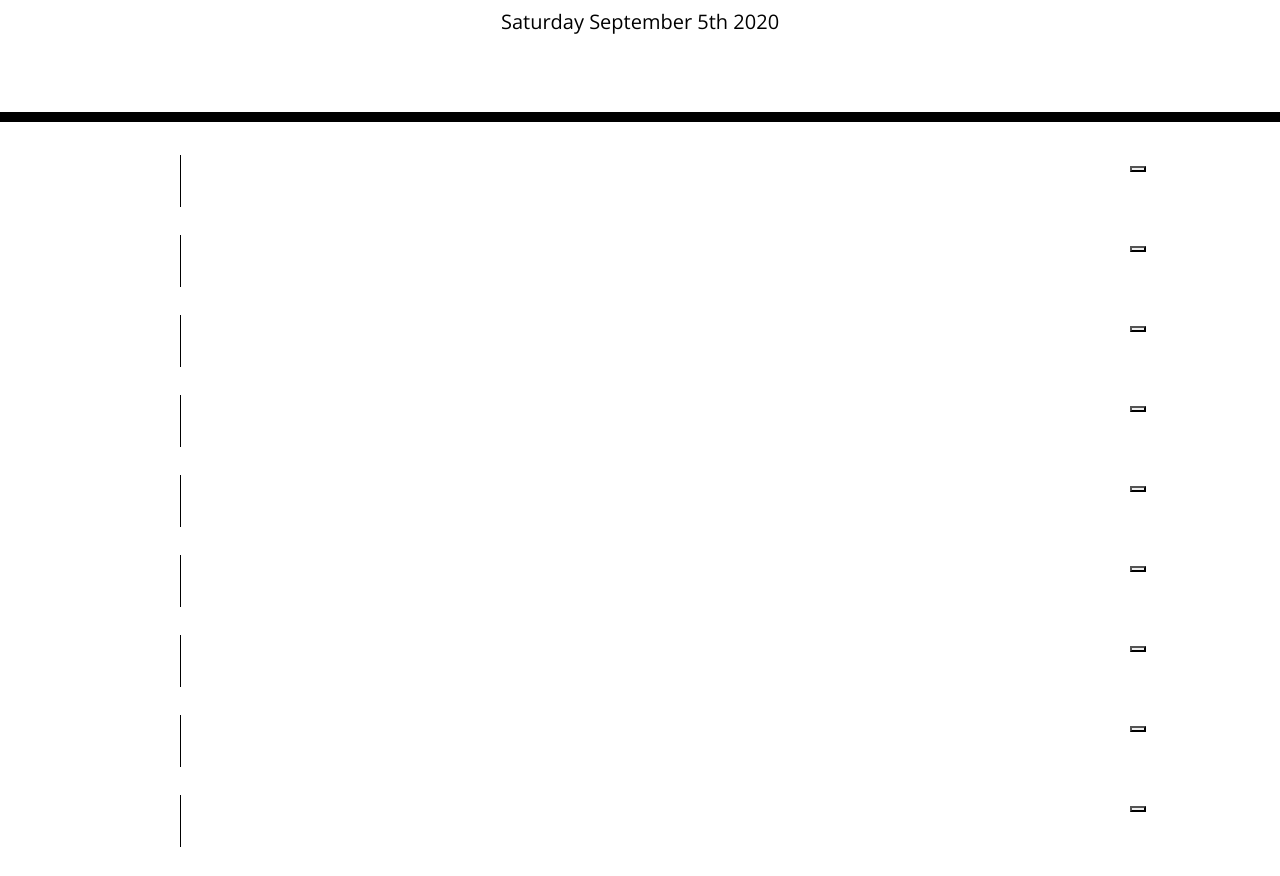
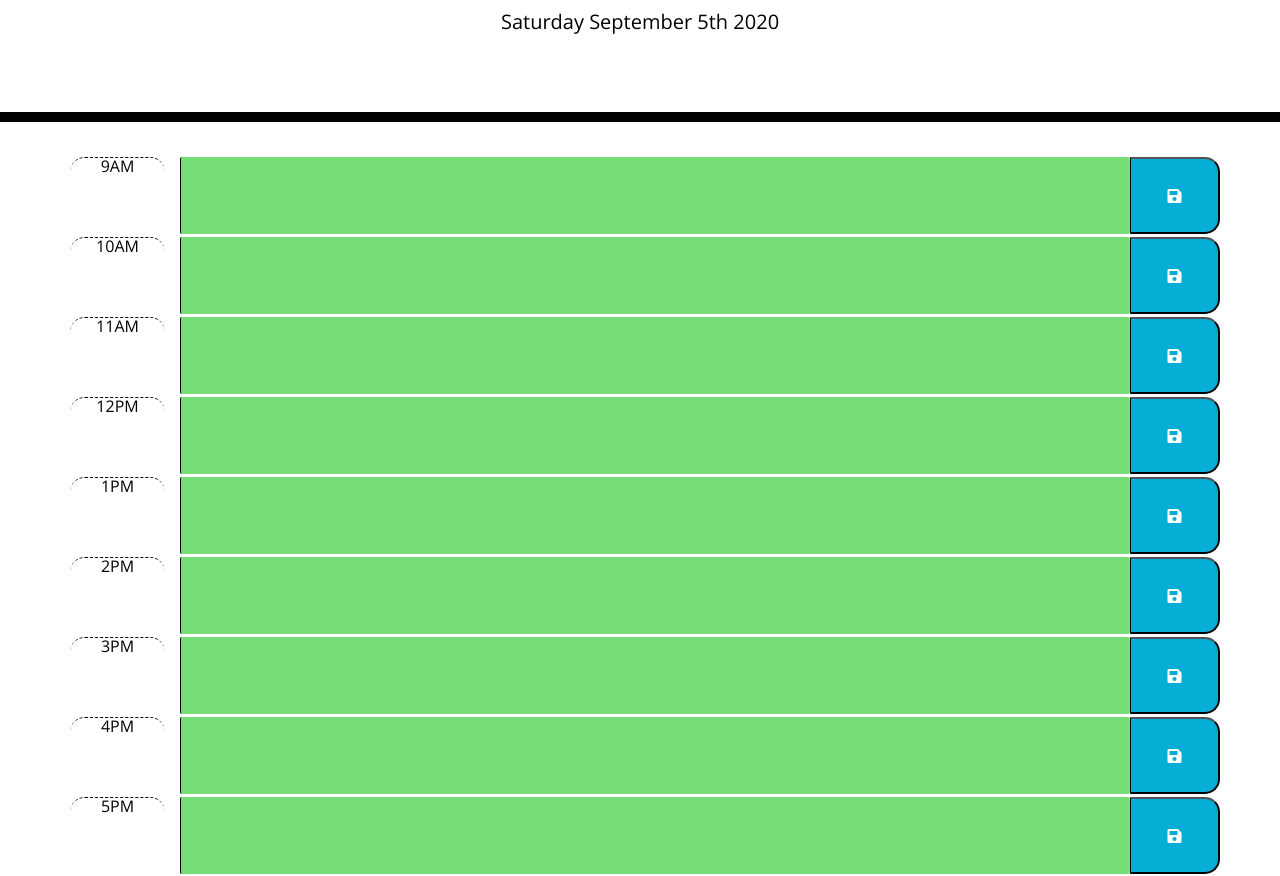
Before and after one commit to Skoggy/Work-Day-Scheduler, a plain HTML site: page index.html in a window 1280 px wide. Shown: the part 182-1058 px from the top of the page. Drawn offline with nearby package versions, Linux system fonts and the light colour scheme.

Commit message:
html updated, color changing based on time almost worked out, localhost storage being worked on

```diff
--- a/index.html
+++ b/index.html
@@ -32,49 +32,49 @@
     <div class="container">
       <!-- Timeblocks go here -->
       <div class="row">
-        <div class="col-1 time-block"></div>
-        <div class="col-10 text-area"><textarea></textarea></div>
-        <div class="col-1 save-button"><button class="save-button"></button></div>
+        <div class="col-md-1 time-block hour"><p>9AM</p></div>
+        <div class="col-md-10"><textarea class = "text-area future" id="9"></textarea></div>
+        <div class="col-md-1 save-button"><button class="saveBtn"><i class="fas fa-save"></i></button></div>
       </div>
       <div class="row">
-        <div class="col-1 time-block"></div>
-        <div class="col-10 text-area"><textarea></textarea></div>
-        <div class="col-1 save-button"><button class="save-button"></button></div>
+        <div class="col-md-1 time-block hour"><p>10AM</p></div>
+        <div class="col-md-10"><textarea class= "text-area future" id="10"></textarea></div>
+        <div class="col-md-1 save-button"><button class="saveBtn"><i class="fas fa-save"></i></button></div>
       </div>
       <div class="row">
-        <div class="col-1 time-block"></div>
-        <div class="col-10 text-area"><textarea></textarea></div>
-        <div class="col-1 save-button"><button class="save-button"></button></div>
+        <div class="col-md-1 time-block hour"><p>11AM</p></div>
+        <div class="col-md-10"><textarea class = "text-area future" id="11"></textarea></div>
+        <div class="col-md-1 save-button"><button class="saveBtn"><i class="fas fa-save"></i></button></div>
       </div>
       <div class="row">
-        <div class="col-1 time-block"></div>
-        <div class="col-10 text-area"><textarea></textarea></div>
-        <div class="col-1 save-button"><button class="save-button"></button></div>
+        <div class="col-md-1 time-block hour"><p>12PM</p></div>
+        <div class="col-md-10"><textarea class = "text-area future" id="12"></textarea></div>
+        <div class="col-md-1 save-button"><button class="saveBtn"><i class="fas fa-save"></i></button></div>
       </div>
       <div class="row">
-        <div class="col-1 time-block"></div>
-        <div class="col-10 text-area"><textarea></textarea></div>
-        <div class="col-1 save-button"><button class="save-button"></button></div>
+        <div class="col-md-1 time-block hour"><p>1PM</p></div>
+        <div class="col-md-10"><textarea class = "text-area future" id="13"></textarea></div>
+        <div class="col-md-1 save-button"><button class="saveBtn"><i class="fas fa-save"></i></button></div>
       </div>
       <div class="row">
-        <div class="col-1 time-block"></div>
-        <div class="col-10 text-area"><textarea></textarea></div>
-        <div class="col-1 save-button"><button class="save-button"></button></div>
+        <div class="col-md-1 time-block hour"><p>2PM</p></div>
+        <div class="col-md-10"><textarea class = "text-area future" id="14"></textarea></div>
+        <div class="col-md-1 save-button"><button class="saveBtn"><i class="fas fa-save"></i></button></div>
       </div>
       <div class="row">
-        <div class="col-1 time-block"></div>
-        <div class="col-10 text-area"><textarea></textarea></div>
-        <div class="col-1 save-button"><button class="save-button"></button></div>
+        <div class="col-md-1 time-block hour"><p>3PM</p></div>
+        <div class="col-md-10"><textarea class = "text-area future" id="15"></textarea></div>
+        <div class="col-md-1 save-button"><button class="saveBtn"><i class="fas fa-save"></i></button></div>
       </div>
       <div class="row">
-        <div class="col-1 time-block"></div>
-        <div class="col-10 text-area"><textarea></textarea></div>
-        <div class="col-1 save-button"><button class="save-button"></button></div>
+        <div class="col-md-1 time-block hour"><p>4PM</p></div>
+        <div class="col-md-10"><textarea class = "text-area future" id="16"></textarea></div>
+        <div class="col-md-1 save-button"><button class="saveBtn"><i class="fas fa-save"></i></button></div>
       </div>
       <div class="row">
-        <div class="col-1 time-block"></div>
-        <div class="col-10 text-area"><textarea></textarea></div>
-        <div class="col-1 save-button"><button class="save-button"></button></div>
+        <div class="col-md-1 time-block hour"><p>5PM</p></div>
+        <div class="col-md-10"><textarea class = "text-area future" id="17"></textarea></div>
+        <div class="col-md-1 save-button"><button class="saveBtn"><i class="fas fa-save"></i></button></div>
       </div>
 
     </div>
--- a/script.js
+++ b/script.js
@@ -1,3 +1,54 @@
-console.log(moment().calendar());
+$(document).ready(function () {
 
-$("#currentDay").text(moment().format("dddd MMMM Do YYYY"));
+
+
+    //console.log(moment().calendar());
+    //Sets current year, month and day of the week.
+    $("#currentDay").text(moment().format("dddd MMMM Do YYYY"));
+
+    window.addEventListener("load", displayPlan)
+
+
+    function displayPlan() {
+    var planner = localStorage.getItem('dayPlanner')
+    $(".text-area").text() = planner
+    }
+
+    const textAreas = $(".text-area");
+    let currentHour = parseInt(moment().format('H'));
+
+    Array.from(textAreas).forEach(textArea => {
+        let textAreaIdString = textArea.id,
+            tAHour;
+
+        if (textAreaIdString) {
+            tAHour = parseInt(textAreaIdString);
+
+        }
+        if (tAHour) {
+            // Compares row id to current hour and sets color accordingly
+            if (currentHour === tAHour) {
+                textAreas.attr('class', 'present');
+            } else if ((currentHour < tAHour) && (currentHour > tAHour - 6)) {
+                textAreas.attr('class', 'future');
+            } else if ((currentHour > tAHour) && (currentHour < tAHour + 6)) {
+                textAreas.attr('class', 'past');
+
+
+            }
+
+        }
+    })
+
+    $(".saveBtn").on('click', saveText)
+
+    function saveText(){
+     var dayPlanner = $(".text-area").val();
+     localStorage.setItem('dayPlanner', dayPlanner);
+
+}
+
+
+
+}
+)
--- a/style.css
+++ b/style.css
@@ -11,6 +11,9 @@ textarea{
   color: #000000;
   border-left: 1px solid black;
   padding: 10px;
+  width: 950px;
+  height: 100%;
+  border-radius: 2px;
 }
 
 .jumbotron {
@@ -33,7 +36,7 @@ textarea{
 .row {
   white-space: pre-wrap;
   height: 80px;
-  border-top: 1px solid white;;
+  border-top: 3px solid white;
 }
 
 .hour {
@@ -63,6 +66,8 @@ textarea{
   border-bottom-right-radius: 15px;
   background-color: #06AED5;
   color: white;
+  width: 90px;
+  height: 100%;
 }
 
 .saveBtn i:hover {
```
